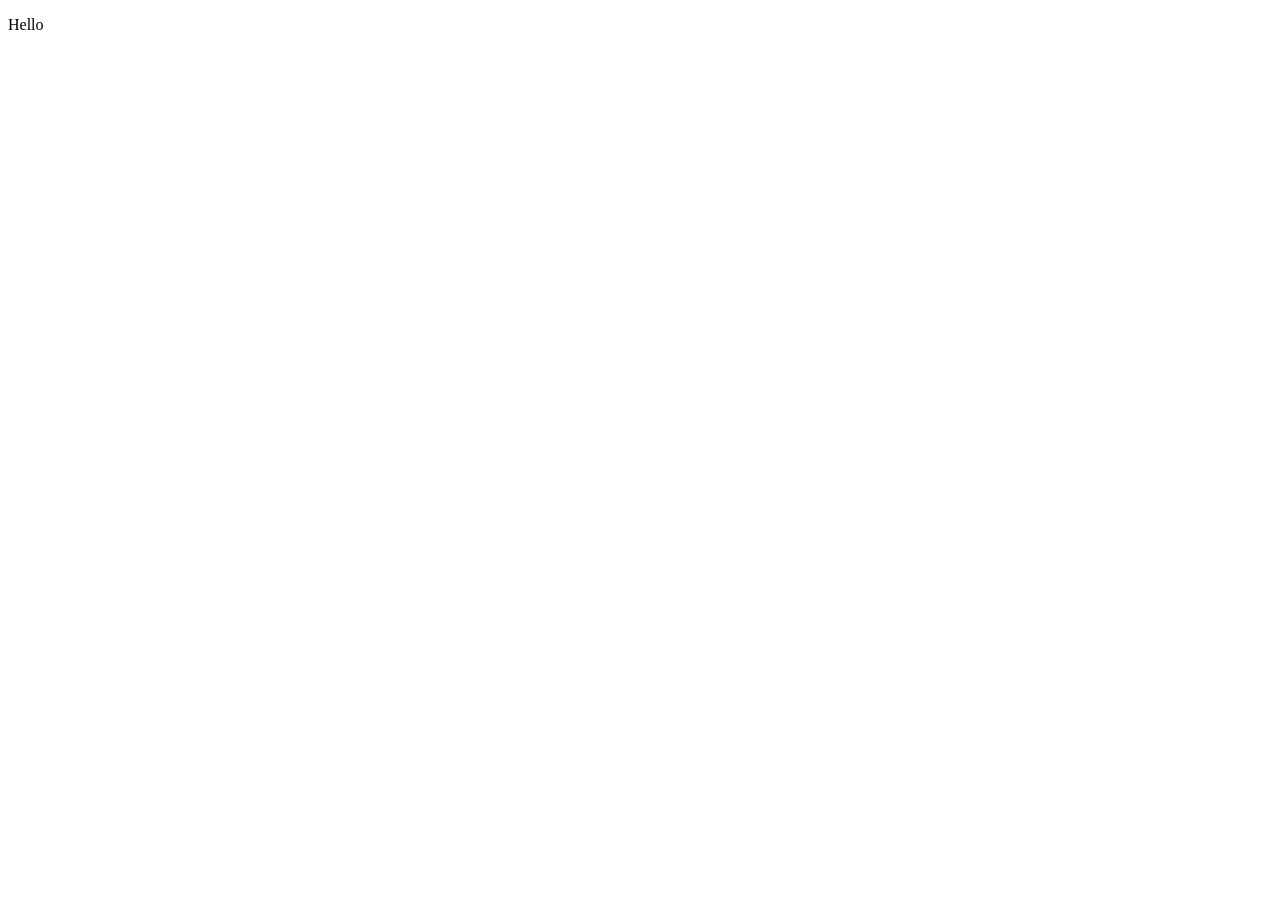
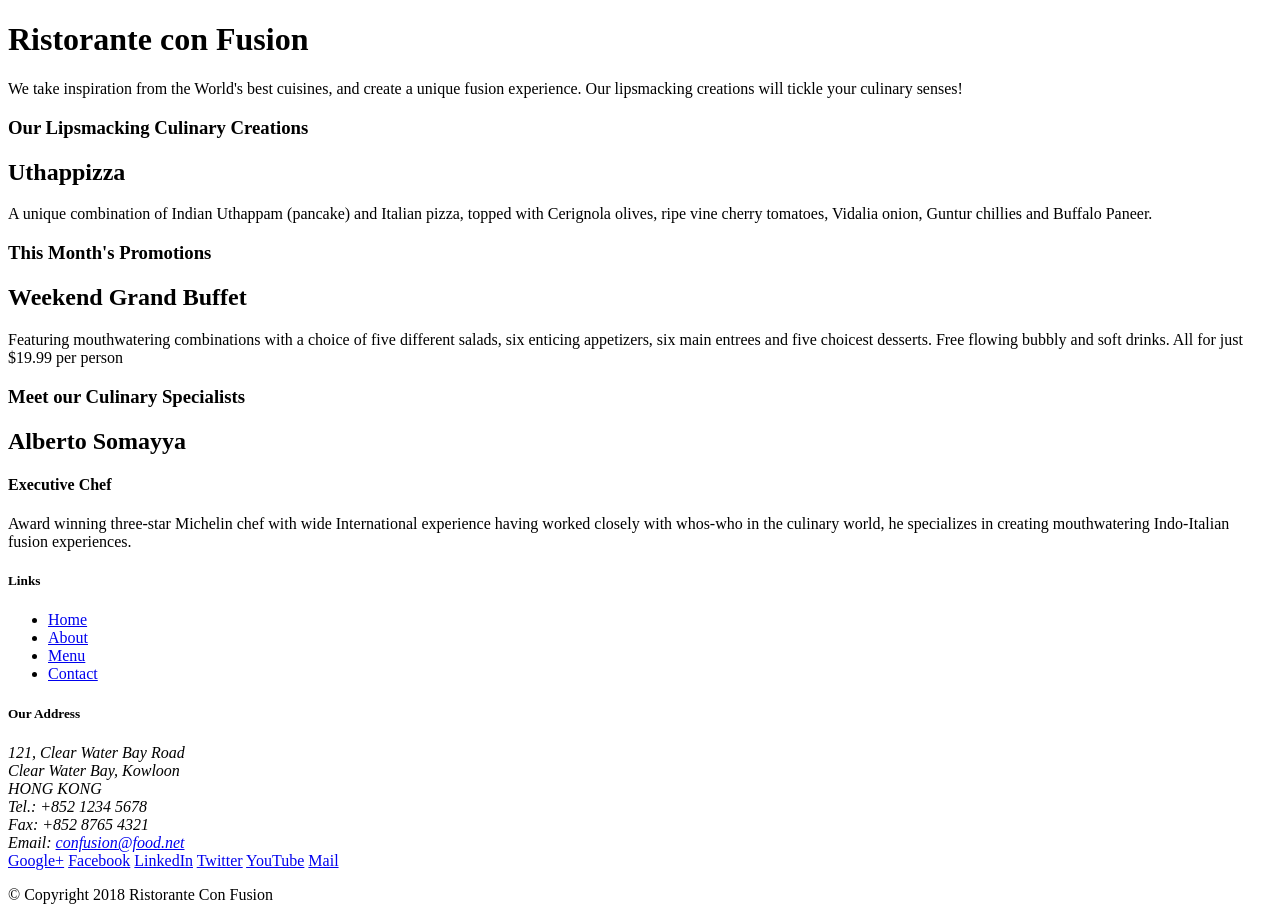
Before and after one commit to dhiraj-coder/project1, a website: page index.html in a window 1280 px wide. Before the commit the page ends 800 px from the top, so only its background shows below. Drawn offline with Linux system fonts and the light colour scheme.

Commit message:
Second Commit

```diff
--- a/index.html
+++ b/index.html
@@ -1,13 +1,101 @@
 <!DOCTYPE html>
 <html lang="en">
+
 <head>
-    <meta charset="UTF-8">
-    <meta name="viewport" content="width=device-width, initial-scale=1.0">
-    <meta http-equiv="X-UA-Compatible" content="ie=edge">
-    <title>Header</title>
+    <title>Ristorante Con Fusion</title>
 </head>
-<p>Hello</p>
+
 <body>
 
+    <header>
+        <div>
+            <div>
+                <div>
+                    <h1>Ristorante con Fusion</h1>
+                    <p>We take inspiration from the World's best cuisines, and create a unique fusion experience. Our lipsmacking creations will tickle your culinary senses!</p>
+                </div>
+                <div>
+                </div>
+            </div>
+        </div>
+    </header>
+
+    <div>
+        <div>
+            <div>
+                <h3>Our Lipsmacking Culinary Creations</h3>
+            </div>
+            <div>
+                <h2>Uthappizza</h2>
+                <p>A unique combination of Indian Uthappam (pancake) and Italian pizza, topped with Cerignola olives, ripe vine cherry tomatoes, Vidalia onion, Guntur chillies and Buffalo Paneer.</p>
+            </div>
+        </div>
+
+
+        <div>
+            <div>
+                <h3>This Month's Promotions</h3>
+            </div>
+            <div>
+                <h2>Weekend Grand Buffet</h2>
+                <p>Featuring mouthwatering combinations with a choice of five different salads, six enticing appetizers, six main entrees and five choicest desserts. Free flowing bubbly and soft drinks. All for just $19.99 per person </p>
+            </div>
+        </div>
+
+        <div>
+            <div>
+                <h3>Meet our Culinary Specialists</h3>
+            </div>
+            <div>
+                <h2>Alberto Somayya</h2>
+                <h4>Executive Chef</h4>
+                <p>Award winning three-star Michelin chef with wide International experience having worked closely with whos-who in the culinary world, he specializes in creating mouthwatering Indo-Italian fusion experiences. </p>
+            </div>
+        </div>
+    </div>
+
+    <footer>
+        <div>
+            <div>
+                <div>
+                    <h5>Links</h5>
+                    <ul>
+                        <li><a href="#">Home</a></li>
+                        <li><a href="#">About</a></li>
+                        <li><a href="#">Menu</a></li>
+                        <li><a href="#">Contact</a></li>
+                    </ul>
+                </div>
+                <div>
+                    <h5>Our Address</h5>
+                    <address>
+		              121, Clear Water Bay Road<br>
+		              Clear Water Bay, Kowloon<br>
+		              HONG KONG<br>
+		              Tel.: +852 1234 5678<br>
+		              Fax: +852 8765 4321<br>
+		              Email: <a href="mailto:confusion@food.net">confusion@food.net</a>
+		           </address>
+                </div>
+                <div>
+                    <div>
+                        <a href="http://google.com/+">Google+</a>
+                        <a href="http://www.facebook.com/profile.php?id=">Facebook</a>
+                        <a href="http://www.linkedin.com/in/">LinkedIn</a>
+                        <a href="http://twitter.com/">Twitter</a>
+                        <a href="http://youtube.com/">YouTube</a>
+                        <a href="mailto:">Mail</a>
+                    </div>
+                </div>
+           </div>
+           <div>
+                <div>
+                    <p>© Copyright 2018 Ristorante Con Fusion</p>
+                </div>
+           </div>
+        </div>
+    </footer>
+
 </body>
+
 </html>
```
